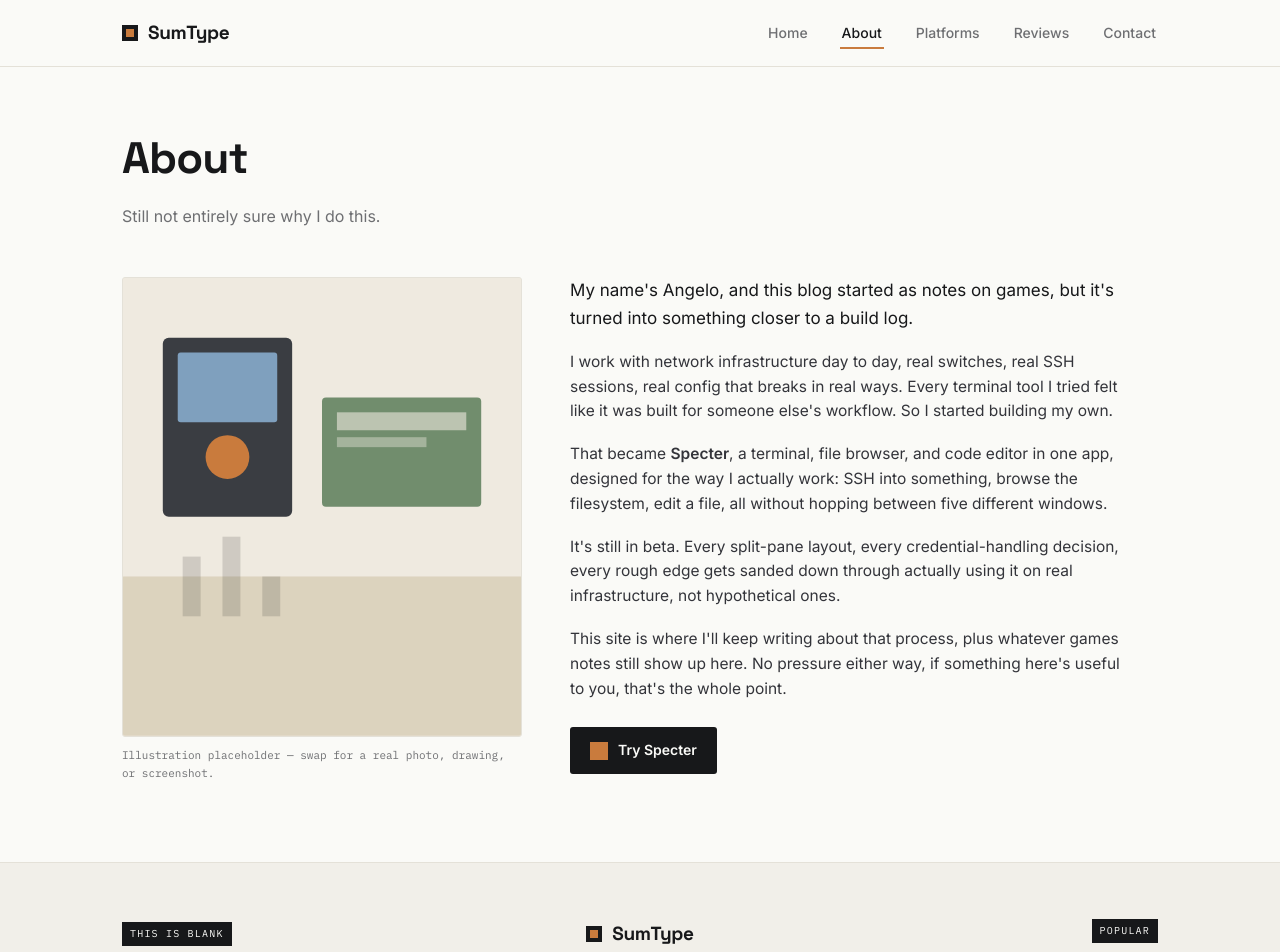
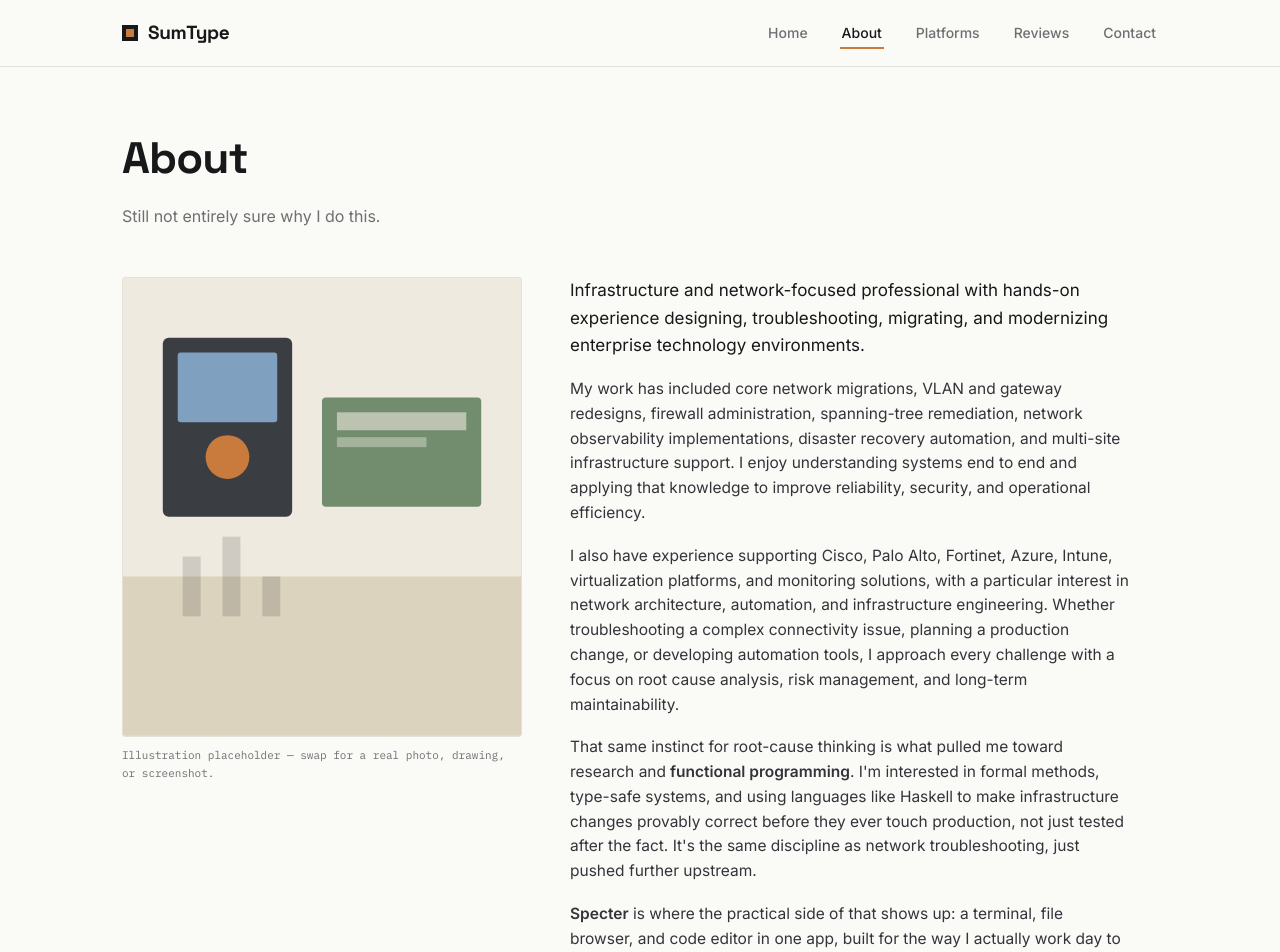
Before and after one commit to angjones3005/SumType, a Next.js app: page /about in a window 1280 px wide. Shown: the top 952 px of the page. Built offline with nearby package versions, Linux system fonts and the light colour scheme.

Commit message:
add project posts, link cards to GitHub repos

```diff
--- a/app/about/page.js
+++ b/app/about/page.js
@@ -35,28 +35,35 @@
 
           <div className="about-copy">
             <p>
-              My name&apos;s Angelo, and this blog started as notes on games, but it&apos;s turned into
-              something closer to a build log.
+              Infrastructure and network-focused professional with hands-on experience designing,
+              troubleshooting, migrating, and modernizing enterprise technology environments.
             </p>
             <p>
-              I work with network infrastructure day to day, real switches, real SSH sessions,
-              real config that breaks in real ways. Every terminal tool I tried felt like it was
-              built for someone else&apos;s workflow. So I started building my own.
+              My work has included core network migrations, VLAN and gateway redesigns, firewall
+              administration, spanning-tree remediation, network observability implementations,
+              disaster recovery automation, and multi-site infrastructure support. I enjoy
+              understanding systems end to end and applying that knowledge to improve reliability,
+              security, and operational efficiency.
             </p>
             <p>
-              That became <strong>Specter</strong>, a terminal, file browser, and code editor in one app,
-              designed for the way I actually work: SSH into something, browse the filesystem,
-              edit a file, all without hopping between five different windows.
+              I also have experience supporting Cisco, Palo Alto, Fortinet, Azure, Intune,
+              virtualization platforms, and monitoring solutions, with a particular interest in
+              network architecture, automation, and infrastructure engineering. Whether
+              troubleshooting a complex connectivity issue, planning a production change, or
+              developing automation tools, I approach every challenge with a focus on root cause
+              analysis, risk management, and long-term maintainability.
             </p>
             <p>
-              It&apos;s still in beta. Every split-pane layout, every credential-handling decision,
-              every rough edge gets sanded down through actually using it on real infrastructure,
-              not hypothetical ones.
+              That same instinct for root-cause thinking is what pulled me toward research and
+              <strong> functional programming</strong>. I&apos;m interested in formal methods, type-safe
+              systems, and using languages like Haskell to make infrastructure changes provably
+              correct before they ever touch production, not just tested after the fact. It&apos;s the
+              same discipline as network troubleshooting, just pushed further upstream.
             </p>
             <p>
-              This site is where I&apos;ll keep writing about that process, plus whatever games notes
-              still show up here. No pressure either way, if something here&apos;s useful to you,
-              that&apos;s the whole point.
+              <strong>Specter</strong> is where the practical side of that shows up: a terminal, file
+              browser, and code editor in one app, built for the way I actually work day to day.
+              Still in beta, still getting sanded down through real use.
             </p>
 
             <a className="tip-btn" href="https://dawnrail.github.io/Dawnrail/">
--- a/app/components/PostCard.js
+++ b/app/components/PostCard.js
@@ -1,8 +1,8 @@
 import Link from "next/link";
 
-export default function PostCard({ tag, tagClass, title, blurb, readTime, category }) {
+export default function PostCard({ tag, tagClass, title, blurb, readTime, category, href }) {
   return (
-    <Link className="card" href="#">
+    <Link className="card" href={href || "#"} target="_blank" rel="noopener noreferrer">
       <div className={`card-tag ${tagClass || ""}`}>
         <span>{tag}</span>
       </div>
```
Also changed, not shown: app/page.js (+18 -15 lines).
